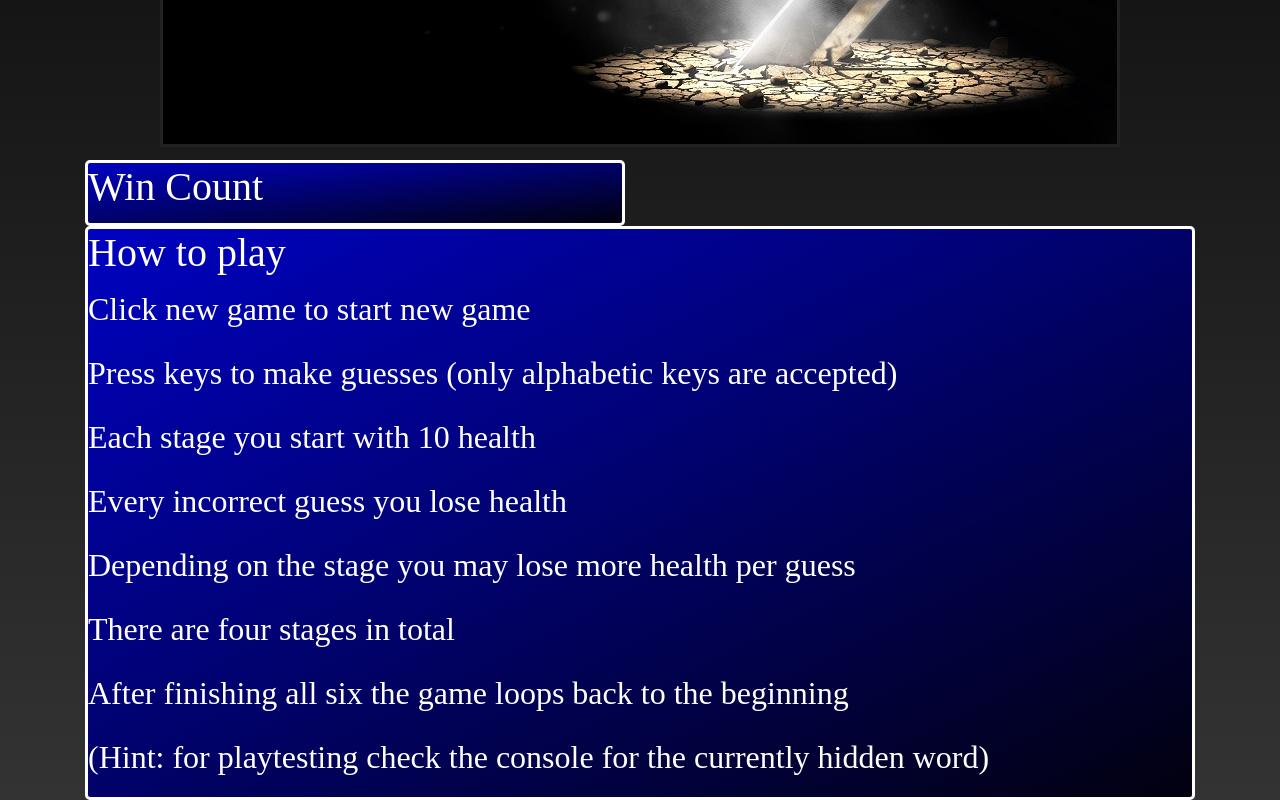
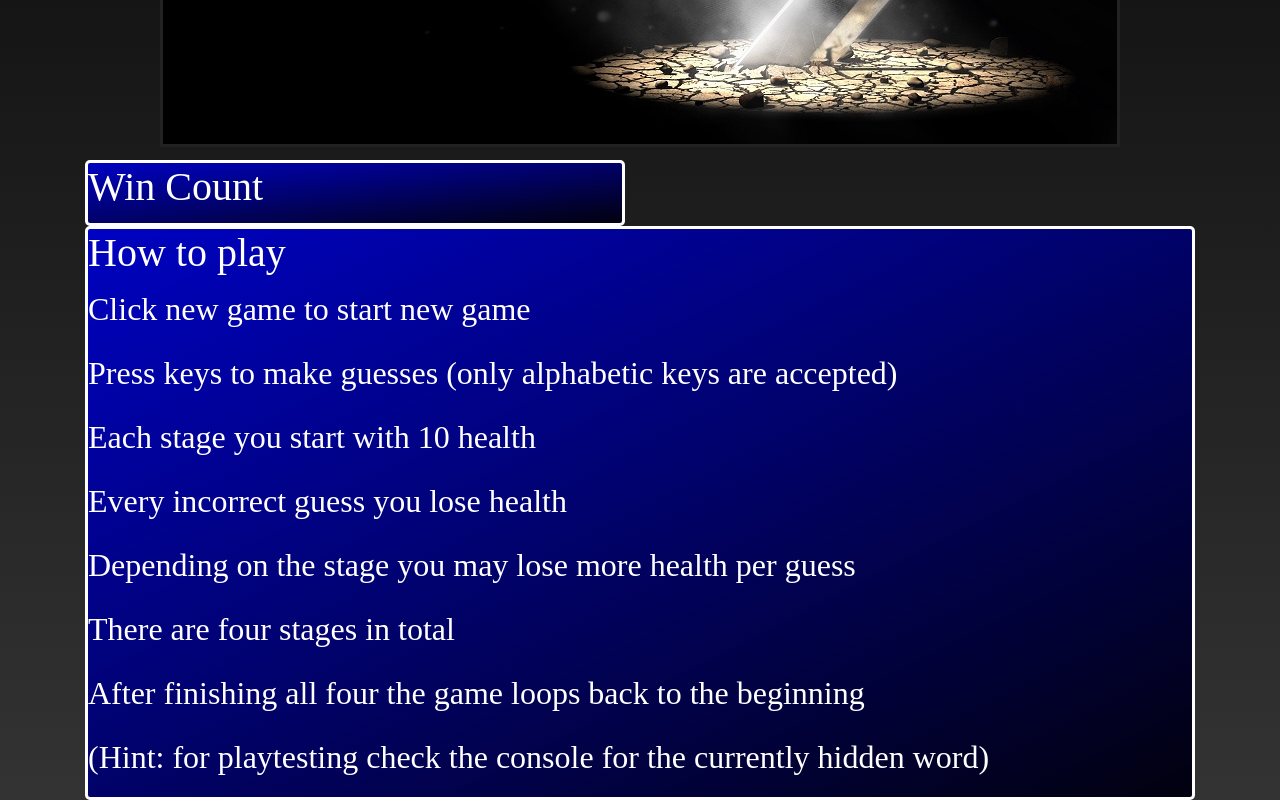
Before and after one commit to jaseat/hangman-game, a plain HTML site: page index.html in a window 1280 px wide. Shown: the part 560-1360 px from the top of the page. Drawn offline with nearby package versions, Linux system fonts and the light colour scheme; a web font is replaced by a local one.

Commit message:
changed stages a bit

```diff
--- a/index.html
+++ b/index.html
@@ -55,7 +55,7 @@
 					<p>Every incorrect guess you lose health</p>
 					<p>Depending on the stage you may lose more health per guess</p>
 					<p>There are four stages in total</p>
-					<p>After finishing all six the game loops back to the beginning</p>
+					<p>After finishing all four the game loops back to the beginning</p>
 					<p>(Hint: for playtesting check the console for the currently hidden word)</p>
 				</div>
 			</div>
```
